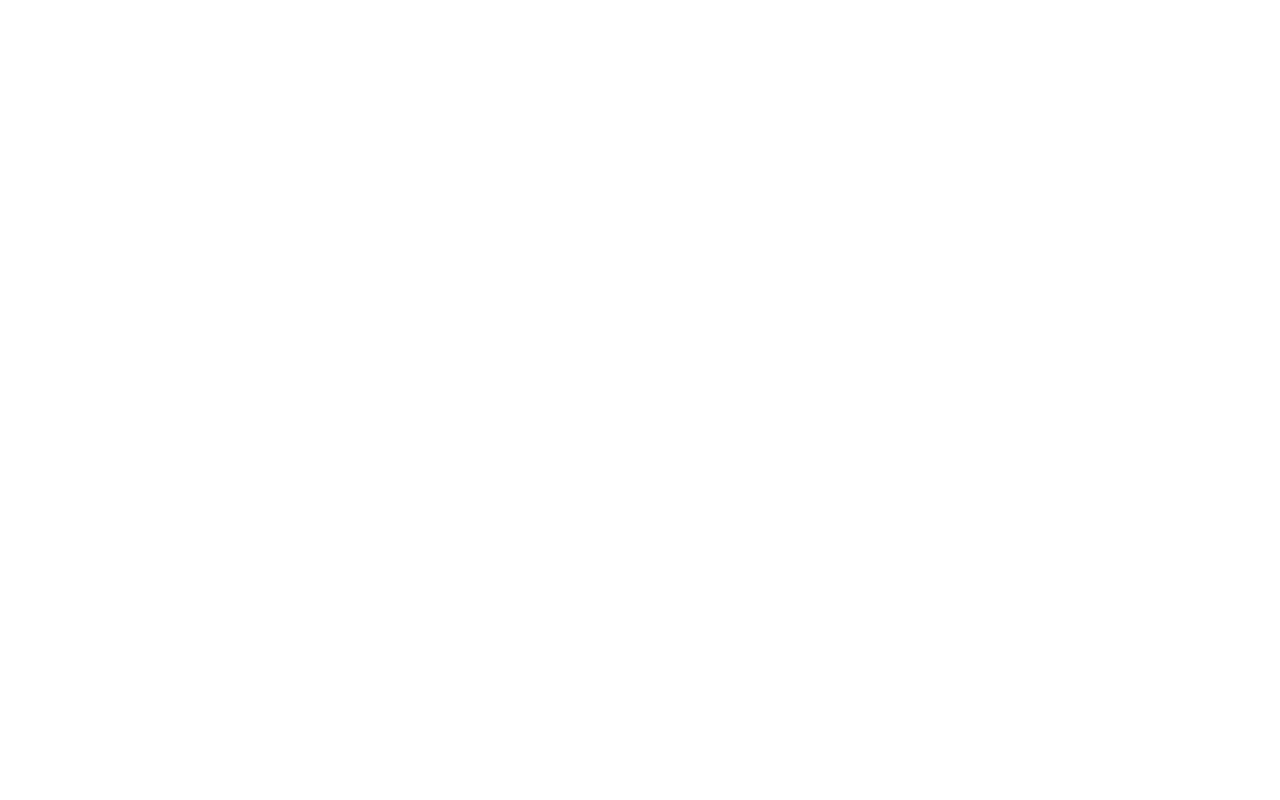
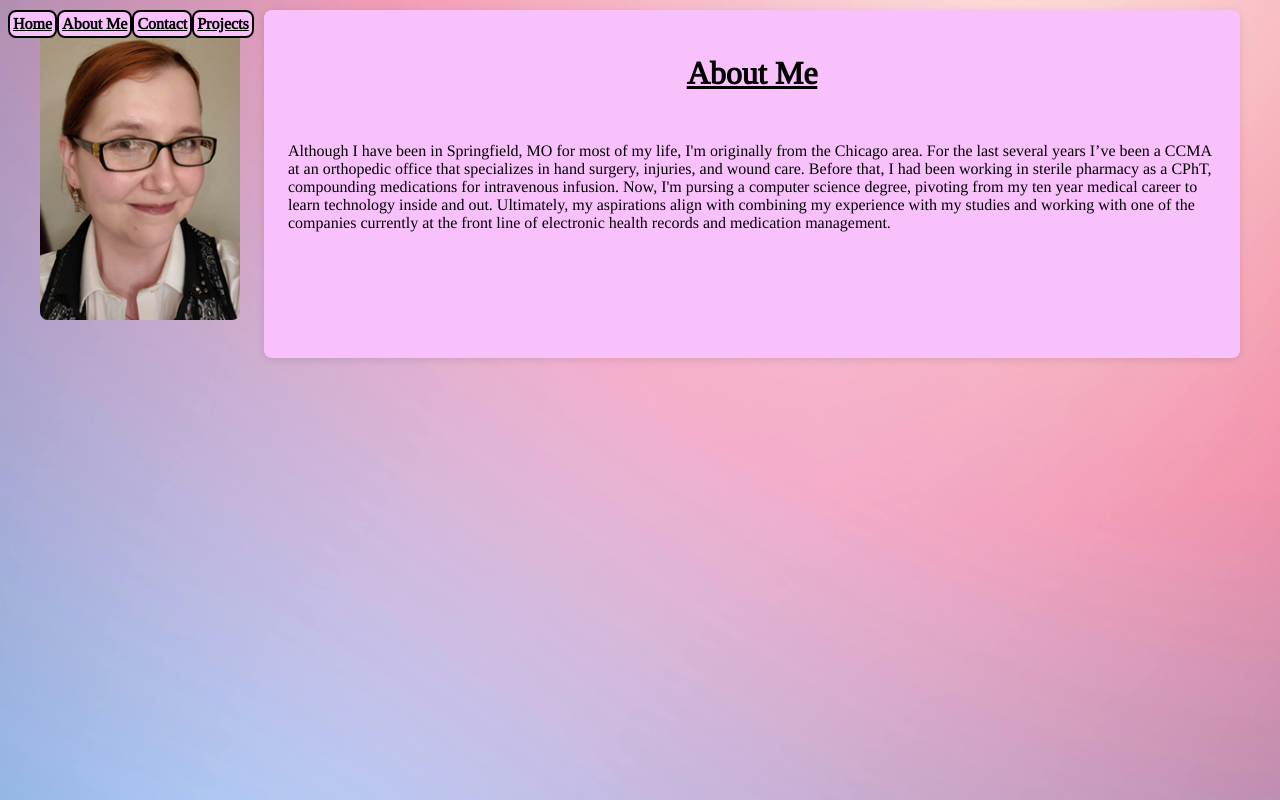
Before and after one commit to ts0156894/ts0156894.github.io, a plain HTML site: page aboutme.html in a window 1280 px wide. Drawn offline with Linux system fonts and the light colour scheme.

Commit message:
near final, prepared to go live

```diff
--- a/aboutme.html
+++ b/aboutme.html
@@ -3,9 +3,22 @@
 <head>
     <meta charset="UTF-8">
     <meta name="viewport" content="width=device-width, initial-scale=1.0">
-    <title>Document</title>
+    <title>About Me</title>
+    <link rel="stylesheet" href="styles.css">
 </head>
 <body>
-
+    <nav>
+    <a class="nav-buttons" href="index.html" aria-label="resume-home">Home</a>
+    <a class="nav-buttons" href="aboutme.html" aria-label="about-me">About Me</a>
+    <a class="nav-buttons" href="contact.html" aria-label="contact">Contact</a>
+    <a class="nav-buttons" href="webprojects/index.html" aria-label="projects">Projects</a>
+    </nav>
+    <div class="aboutcontainer">
+    <img class="aboutphoto" src="img/tarasweeney.png" alt="a headshot photo">
+        <div class="aboutblock">
+        <header><h1 class="resume-header">About Me</h1></header>
+        <p>Although I have been in Springfield, MO for most of my life, I'm originally from the Chicago area.  For the last several years I’ve been a CCMA at an orthopedic office that specializes in hand surgery, injuries, and wound care. Before that, I had been working in sterile pharmacy as a CPhT, compounding medications for intravenous infusion. Now, I'm pursing a computer science degree, pivoting from my ten year medical career to learn technology inside and out. Ultimately, my aspirations align with combining my experience with my studies and working with one of the companies currently at the front line of electronic health records and medication management.</p>
+        </div>
+    </div>
 </body>
 </html>
--- a/styles.css
+++ b/styles.css
@@ -124,6 +124,32 @@ section {
 }
 /* ^Long underline in section titles on resume main page */
 
+.aboutphoto {
+    width: auto;
+    height: auto;
+    display: block;
+    border-radius: 8px;
+    margin: auto;
+    margin-top: 10px;
+}
+/* ^about page photo centered rounded corners */
+
+.aboutcontainer {
+    max-width: 500px;
+    margin: 0 auto;
+    margin-top: 10px;
+}
+/* ^container from about page */
+
+.aboutblock {
+    background-color: rgb(249, 193, 251);
+    padding: 24px;
+    border-radius: 8px;
+    box-shadow: 0 2px 8px rgba(0, 0, 0, 0.1);
+    margin-top: 10px;
+}
+/* ^decoration for about page block */
+
 
 
 
@@ -149,7 +175,7 @@ section {
     font-size: larger;
     }
 }
-/* ^screen size increase changes text in navigation and adjusts resume header margins */
+/* ^screen size increase changes text in navigation, adjusts resume header text, margins*/
 
 @media (min-width: 768px) {
     nav {
@@ -175,5 +201,21 @@ section {
     .contactfont {
     font-size: x-large;
     }
+    .aboutcontainer {
+        max-width: 1200px;
+        display: flex;
+        align-items: flex-start;
+        gap: 24px;
+    }
+    .aboutphoto {
+        max-width: 200px;
+        flex: 0 0 30%;
+        height: 300px;
+    }
+    .aboutblock {
+        flex: 1;
+        margin-top: 0;
+        height: 300px;
+    }
 }
-/* ^changes navigation to horizontal row and adjusts bulk of resume to fill larger screen */
+/* ^changes navigation to horizontal row, hero and text adjustments, applies flex to about page and adjusts bulk of resume to fill larger screen */
```
Also changed, not shown: contact.html (+2 -2 lines), index.html (+28 -15 lines), webprojects/index.html (+7 -9 lines), img/tarasweeney.png (added), 1 other file.
